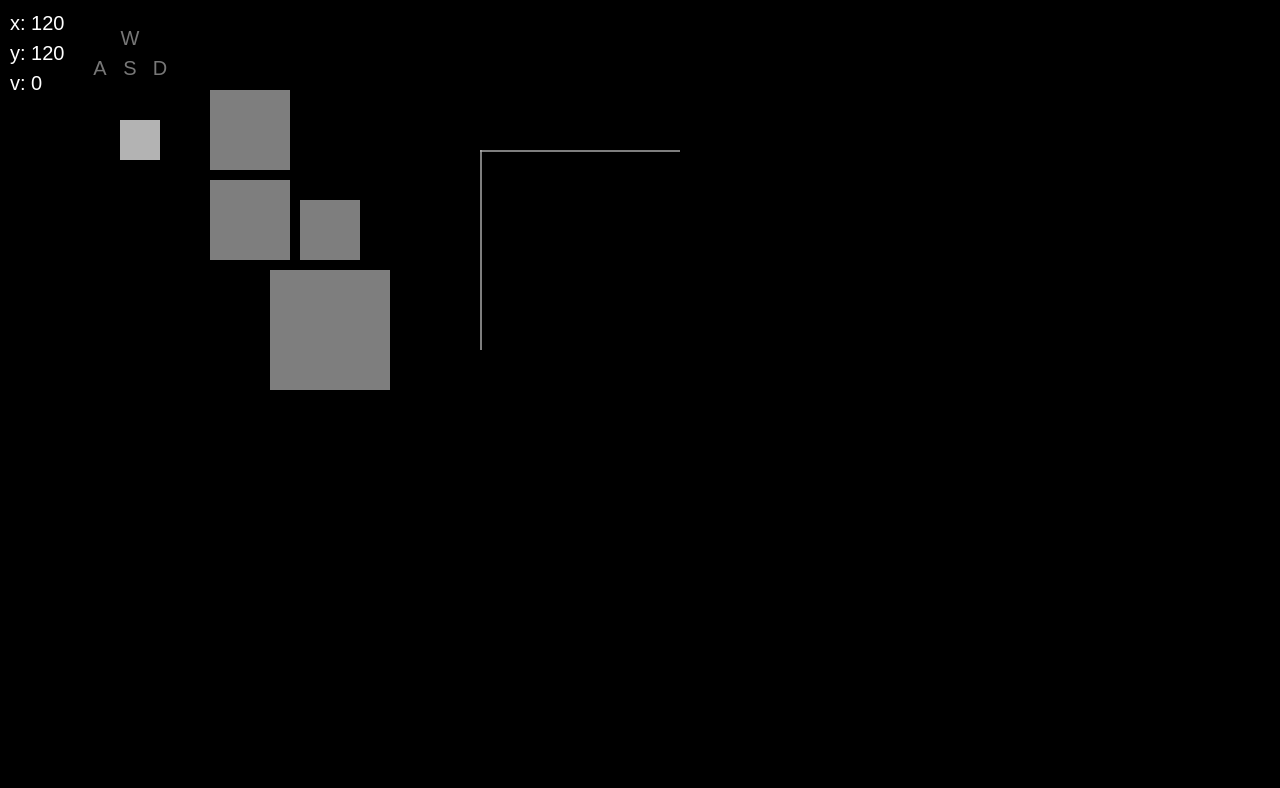
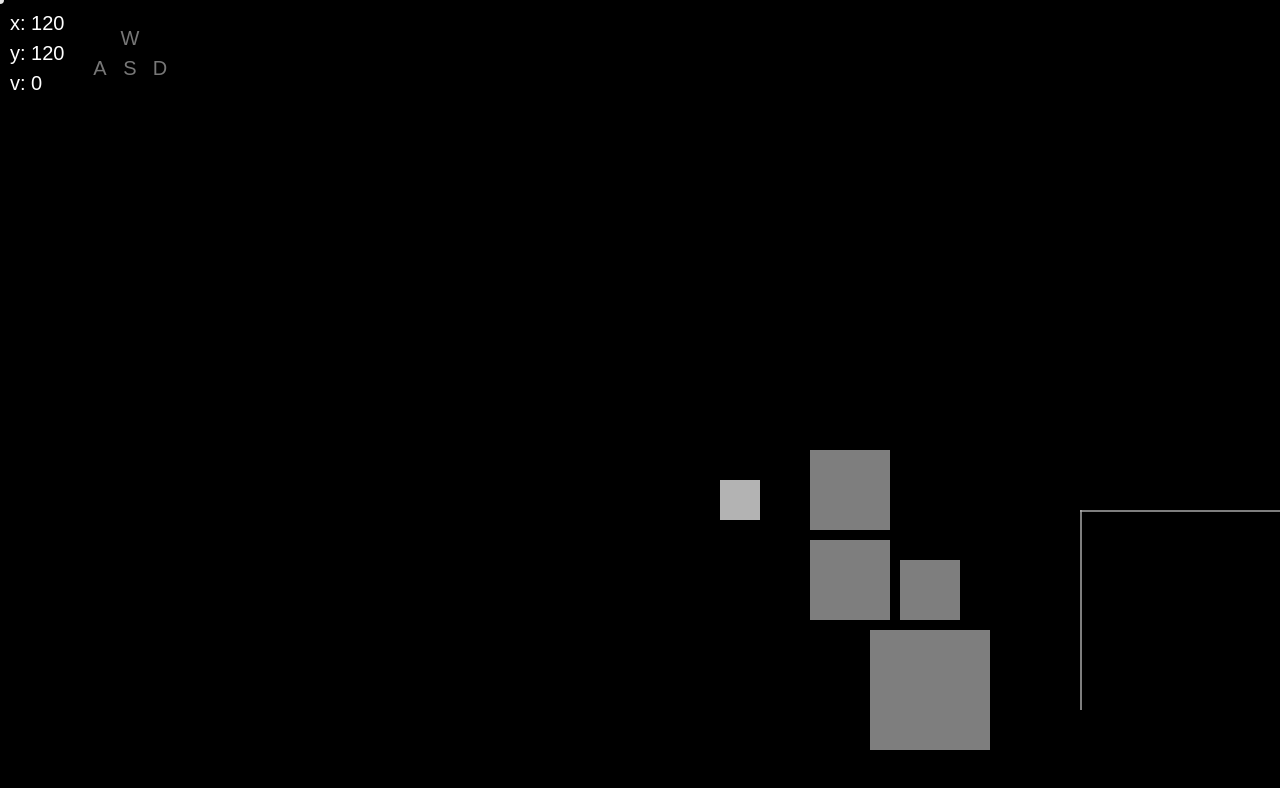
Before and after one commit to Sorebit/top-down-engine-proto, a plain HTML site: page index.html in a window 1280 px wide. Drawn offline with Linux system fonts and the light colour scheme.

Commit message:
Add camera and aiming; uniform constants

```diff
--- a/css/main.css
+++ b/css/main.css
@@ -1,6 +1,7 @@
 * {
 	margin: 0;
 	padding: 0;
+	cursor: none;
 }
 
 body {
--- a/js/entity.js
+++ b/js/entity.js
@@ -4,7 +4,7 @@ function Box(ctx, x, y, width, height) {
 
 	this.pos = {
 		x: x,
-		y, y
+		y: y
 	};
 	this.width  = width;
 	this.height = height;
@@ -12,13 +12,19 @@ function Box(ctx, x, y, width, height) {
 	var self = this;
 
 	// Render
-	this.draw = function() {
+	this.draw = function(offset) {
+		var x = self.pos.x - offset.x;
+		var y = self.pos.y - offset.y;
+
+		// Outside of screen
+		if(x < -self.width || y < -self.height || x > self.ctx.canvas.width || y > self.ctx.canvas.height)
+			return;
+
 		self.ctx.beginPath();
-		self.ctx.rect(self.pos.x, self.pos.y, self.width, self.height);
+		self.ctx.rect(x, y, self.width, self.height);
 		self.ctx.fillStyle = 'rgba(180, 180, 180, 0.7)';
 		self.ctx.fill();
 		self.ctx.closePath();
-
-	}
+	};
 
 }
--- a/js/game.js
+++ b/js/game.js
@@ -1,4 +1,23 @@
 'use strict';
+
+// Game constants
+// A unit of time is a second - [s]
+// A unit of distance is a pixel - [px]
+// Velocity is measured in pixels per second [px / s]
+// Acceleration / friction is measured in pixels per square second [px / s^2]
+
+// Min / max velocity
+// Minimum velocity exists to prevent calculation of negligible forces
+const MINVEL = 2;
+const MAXVEL = 500;
+// Friction (should be less than acceleration)
+const FRICTION = 3000;
+// Acceleration
+const ACCEL = 8000;
+// Used for shiftng the camera depending on mouse position
+const MOUSEREACH = 100;
+// "Smoothness" of camera
+const CAMERALERP = 0.3;
 
 function Game(ctx) {
 	var self = this;
@@ -6,8 +25,8 @@ function Game(ctx) {
 	this.ctx = ctx;
 
 	// Keyboard and mouse
-	document.addEventListener("keydown", keyDownHandler, false);
-	document.addEventListener("keyup", keyUpHandler, false);
+	document.addEventListener('keydown', keyDownHandler, false);
+	document.addEventListener('keyup', keyUpHandler, false);
 
 	// Keycodes
 	const KEY_A = 65;
@@ -35,6 +54,69 @@ function Game(ctx) {
 		}
 	}
 
+	// Mouse
+	document.addEventListener('mousemove', mouseMoveHandler, false);
+	document.addEventListener('mousedown', mouseDownHandler, false);
+	document.addEventListener('mouseup', mouseUpHandler, false);
+
+	this.mouse = {
+		pos: new Vector(null, null),
+		curorRadius: 4,
+		pressed: false
+	};
+
+	this.mouse.draw = function() {
+		var x = self.mouse.pos.x;
+		var y = self.mouse.pos.y;
+		var r = self.mouse.curorRadius;
+		if(!isFinite(x) || !isFinite(y) || isNaN(x) || isNaN(y))
+			return;
+		self.ctx.beginPath();
+		self.ctx.arc(x, y, r, 0, 2 * Math.PI);
+		self.ctx.fillStyle = (self.mouse.pressed) ? 'rgba(220, 220, 220, 0.9)' : 'rgba(255, 255, 255, 0.9)';
+		self.ctx.fill();
+		self.ctx.closePath();
+	};
+
+	function mouseMoveHandler(e) {
+		self.mouse.pos.x = e.clientX;
+		self.mouse.pos.y = e.clientY;
+	}
+
+	function mouseDownHandler(e) {
+		self.mouse.pressed = true;
+	}
+
+	function mouseUpHandler(e) {
+		self.mouse.pressed = false;
+	}
+
+	// Camera
+	this.camera = {
+		pos: new Vector(0, 0),
+		clientPos: new Vector(0, 0)
+	};
+
+	this.camera.set = function(x, y) {
+		self.camera.pos.x = x;
+		self.camera.pos.y = y;
+	};
+
+	// How to calcute this within deltaTime?
+	this.camera.update = function(dt) {
+		// Shift the camera depending on:
+
+		// Player position
+		var destPos = new Vector(player.pos.x, player.pos.y);
+		// self.camera.pos = destPos;
+		self.camera.pos = self.camera.pos.lerp(destPos, CAMERALERP);
+
+		// Mouse position
+		var x = Util.map(0, self.ctx.canvas.width, -MOUSEREACH, MOUSEREACH, self.mouse.pos.x);
+		var y = Util.map(0, self.ctx.canvas.height, -MOUSEREACH, MOUSEREACH, self.mouse.pos.y);
+		self.camera.clientPos = self.camera.pos.add(new Vector(x, y));
+	};
+
 	// Time and framerate
 	var lastTime = Date.now();
 	var deltaTime;
@@ -51,19 +133,28 @@ function Game(ctx) {
 	// Render
 	this.draw = function() {
 		self.ctx.clearRect(0, 0, ctx.canvas.width, ctx.canvas.height);
-		for(var i in entities) {
-			entities[i].draw();
+
+		var offset = {
+ 			x: self.camera.clientPos.x - self.ctx.canvas.width / 2 + player.width / 2,
+ 			y: self.camera.clientPos.y - self.ctx.canvas.height / 2 + player.height / 2,
 		}
 
-		player.draw();
+		for(var i in entities) {
+
+			entities[i].draw(offset);
+		}
+
+		player.draw(offset);
+		self.mouse.draw();
 		// Debug
-		debugText();
-	}
+		debugText(debugCtx, true);
+	};
 
 	// Physics update
 	this.update = function(dt) {
 		player.update(dt, entities);
-	}
+		self.camera.update(dt);
+	};
 
 	// Main loop
 	this.tick = function() {
@@ -74,36 +165,62 @@ function Game(ctx) {
 		self.draw();
 
 		requestAnimationFrame(self.tick);
-	}
+	};
 
 	// Begin main loop
 	this.start = function() {
-		console.log("Game started");
+		console.log('Game started');
+		self.camera.set(player.pos.x, player.pos.y);
 		self.tick();
+	};
+
+	// Debug
+	function debugText(ctx, clear) {
+		if(clear)
+			ctx.clearRect(0, 0, ctx.canvas.width, ctx.canvas.height);
+		ctx.font = '20px Arial';
+		ctx.textAlign = 'left';
+		ctx.fillStyle = '#fff';
+		// Speed
+		ctx.fillText('x: ' + Math.round(player.pos.x), 10, 30);
+		ctx.fillText('y: ' + Math.round(player.pos.y), 10, 60);
+		ctx.fillText('v: ' + Math.abs(Math.round(player.vel.length())), 10, 90);
+
+		ctx.textAlign = 'center';
+		debugKey(ctx, player.moving_up,    'W', 130, 45);
+		debugKey(ctx, player.moving_down,  'S', 130, 75);
+		debugKey(ctx, player.moving_left,  'A', 100, 75);
+		debugKey(ctx, player.moving_right, 'D', 160, 75);
+
+		// debugCamera(ctx);
+
+		debugFPS(ctx);
 	}
 
-	// Debug
-	function debugText() {
-		self.ctx.font = "20px Arial";
-		self.ctx.textAlign = 'left';
-		self.ctx.fillStyle = '#fff';
-		// Speed
-		self.ctx.fillText('x: ' + Math.round(player.pos.x), 10, 30);
-		self.ctx.fillText('y: ' + Math.round(player.pos.y), 10, 60);
-		self.ctx.fillText('v: ' + Math.abs(Math.round(player.vel.length())), 10, 90);
-
-		self.ctx.textAlign = 'center';
-		debugKey(player.moving_up,    'W', 130, 45);
-		debugKey(player.moving_down,  'S', 130, 75);
-		debugKey(player.moving_left,  'A', 100, 75);
-		debugKey(player.moving_right, 'D', 160, 75);
+	function debugKey(ctx, flag, text, x, y) {
+		ctx.fillStyle = '#777';
+		if(flag)
+			ctx.fillStyle = '#fff';
+		ctx.fillText(text, x, y);
+		ctx.fillStyle = '#777';
 	}
 
-	function debugKey(flag, text, x, y) {
-		self.ctx.fillStyle = '#777';
-		if(flag)
-			self.ctx.fillStyle = '#fff';
-		self.ctx.fillText(text, x, y);
-		self.ctx.fillStyle = '#777';
+	function debugCamera(ctx) {
+		// Mouse reach (I still think it's twice too big)
+		ctx.beginPath();
+		ctx.rect(ctx.canvas.width / 2 - MOUSEREACH, ctx.canvas.height / 2  - MOUSEREACH, 2 * MOUSEREACH, 2 * MOUSEREACH);
+		ctx.strokeStyle = 'rgba(255, 120, 120, 0.8)';
+		ctx.stroke();
+		ctx.closePath();
+
+		ctx.beginPath();
+		ctx.arc(ctx.canvas.width / 2, ctx.canvas.height / 2, 10, 0, 2 * Math.PI);
+		ctx.strokeStyle = 'rgba(255, 120, 120, 0.8)';
+		ctx.stroke();
+		ctx.closePath();
+	}
+
+	function debugFPS(ctx) {
+
 	}
 }
--- a/js/player.js
+++ b/js/player.js
@@ -2,46 +2,27 @@
 
 function Player(ctx, x, y, width, height) {
 	this.ctx = ctx;
-	this.pos = {
-		x: x,
-		y, y
-	};
+	this.pos = new Vector(x, y);
 	this.width  = width;
 	this.height = height;
 
 	this.vel = new Vector(0, 0);
-
-	// Constants are not part of player objects
-	// A unit of time is a second - [s]
-	// A unit of distance is a pixel - [px]
-	// Velocity is measured in pixels per second [px / s]
-	// Acceleration / friction is measured in pixels per square second [px / s^2]
-
-	// Min / max velocity
-	// Minimum velocity exists to prevent calculation of negligible forces
-	var minVel = 2;
-	var maxVel = 500;
-	// Friction (should be less than acceleration)
-	var fri = 3000;
-	// Acceleration
-	var acc = 8000;
 
 	var self = this;
 
 	// Apply force (Vector(x, y))
 	this.addForce = function(v) {
 		if(v.length() > 0)
-			self.vel.add(v);
+			self.vel = self.vel.add(v);
 	}
 
 	// Render
-	this.draw = function(debug_flag) {
+	this.draw = function(offset) {
 		self.ctx.beginPath();
-		self.ctx.rect(self.pos.x, self.pos.y, self.width, self.height);
-		self.ctx.fillStyle = debug_flag ? 'rgba(255, 100, 100, 0.7)' : 'rgba(255, 255, 255, 0.7)';
+		self.ctx.rect(self.pos.x - offset.x, self.pos.y  - offset.y, self.width, self.height);
+		self.ctx.fillStyle = 'rgba(255, 255, 255, 0.7)';
 		self.ctx.fill();
 		self.ctx.closePath();
-
 	}
 
 	// Update forces and position (deltaTime in ms)
@@ -49,22 +30,22 @@ function Player(ctx, x, y, width, height) {
 		// Force to apply (should not be greater when moving diagonally)
 		var accelerationForce = new Vector(0, 0);
 		if(self.moving_up && !self.moving_down)
-			accelerationForce.add(new Vector(0, -acc));
+			accelerationForce = accelerationForce.add(new Vector(0, -ACCEL));
 		if(self.moving_down && !self.moving_up)
-			accelerationForce.add(new Vector(0, acc));
+			accelerationForce = accelerationForce.add(new Vector(0, ACCEL));
 		if(self.moving_right && !self.moving_left)
-			accelerationForce.add(new Vector(acc, 0));
+			accelerationForce = accelerationForce.add(new Vector(ACCEL, 0));
 		if(self.moving_left && !self.moving_right)
-			accelerationForce.add(new Vector(-acc, 0));
+			accelerationForce = accelerationForce.add(new Vector(-ACCEL, 0));
 
 		// I'm not sure if I should scale every force
-		accelerationForce = accelerationForce.scale(acc * dt / 1000);
+		accelerationForce = accelerationForce.scale(ACCEL * dt / 1000);
 		self.addForce(accelerationForce);
 
 		// Deceleration from friction
-		var frictionForce = self.vel.scale(fri).multiply(dt / 1000);
+		var frictionForce = self.vel.scale(FRICTION).multiply(dt / 1000);
 		if(self.vel.length() > frictionForce.length())
-			self.vel.sub(frictionForce);
+			self.vel = self.vel.sub(frictionForce);
 		else
 			self.vel = self.vel.multiply(0);
 
@@ -141,7 +122,7 @@ function Player(ctx, x, y, width, height) {
 				nv = nv.multiply(secondCol.entryTime);
 			}
 
-			finalVel.add(nv);
+			finalVel = finalVel.add(nv);
 		}
 
 		// New position
@@ -153,9 +134,9 @@ function Player(ctx, x, y, width, height) {
 		self.pos = npos;
 
 		// Don't calcute negligible forces
-		if(self.vel.length() < minVel)
+		if(self.vel.length() < MINVEL)
 			self.vel = new Vector(0, 0);
 
-		self.vel = self.vel.limit(maxVel);
+		self.vel = self.vel.limit(MAXVEL);
 	}
 }
--- a/js/util.js
+++ b/js/util.js
@@ -6,19 +6,25 @@ function Vector(x, y) {
 	this.x = x;
 	this.y = y;
 
-	// Add vector v
+	var self = this;
+
+	// Add vector (v)
 	this.add = function(v) {
-		this.x += v.x;
-		this.y += v.y;
+		var r = new Vector(this.x, this.y);
+		r.x += v.x;
+		r.y += v.y;
+		return r;
 	}
 
-	// Subtract vector v
+	// Subtract vector (v)
 	this.sub = function(v) {
-		this.x -= v.x;
-		this.y -= v.y;
+		var r = new Vector(this.x, this.y);
+		r.x -= v.x;
+		r.y -= v.y;
+		return r;
 	}
 
-	// Muliplies the vector by d
+	// Muliplies the vector by (d)
 	this.multiply = function(d) {
 		var r = new Vector(this.x, this.y);
 		r.x *= d;
@@ -26,12 +32,12 @@ function Vector(x, y) {
 		return r;
 	}
 
-	// Returns length of vector
+	// Returns length of (this)
 	this.length = function() {
 		return Math.sqrt(this.x * this.x + this.y * this.y);
 	}
 
-	// Scales a vector to length d
+	// Scales a vector to length (d)
 	this.scale = function(d) {
 		var r = new Vector(this.x, this.y);
 		var l = r.length();
@@ -41,7 +47,7 @@ function Vector(x, y) {
 		return r;
 	}
 
-	// Limits vector's length to d
+	// Limits vector's length to (d)
 	this.limit = function(d) {
 		var r = new Vector(this.x, this.y);
 		var l = r.length();
@@ -51,12 +57,18 @@ function Vector(x, y) {
 		return r;
 	}
 
-	// Returns a copy of this
+	// Linear interpolation from (this) to (other) in time (t)
+	this.lerp = function(other, t) {
+		var d = other.sub(this);
+		return this.add(d.multiply(t));
+	}
+
+	// Returns a copy of (this)
 	this.copy = function() {
 		return new Vector(this.x, this.y);
 	}
+
 }
-
 
 /* Collision */
 
@@ -206,3 +218,13 @@ function SweptAABB(b1, b2, vel, debctx)
 		}
 	}
 }
+
+/* Utility functions */
+var Util = {
+	map: function(a, b, l, r, val) {
+		if(b <= a || r <= l)
+			return null;
+		return (val - a) * (r - l) / (b - a) + l;
+
+	}
+}
```
Also changed, not shown: 1 other file.
